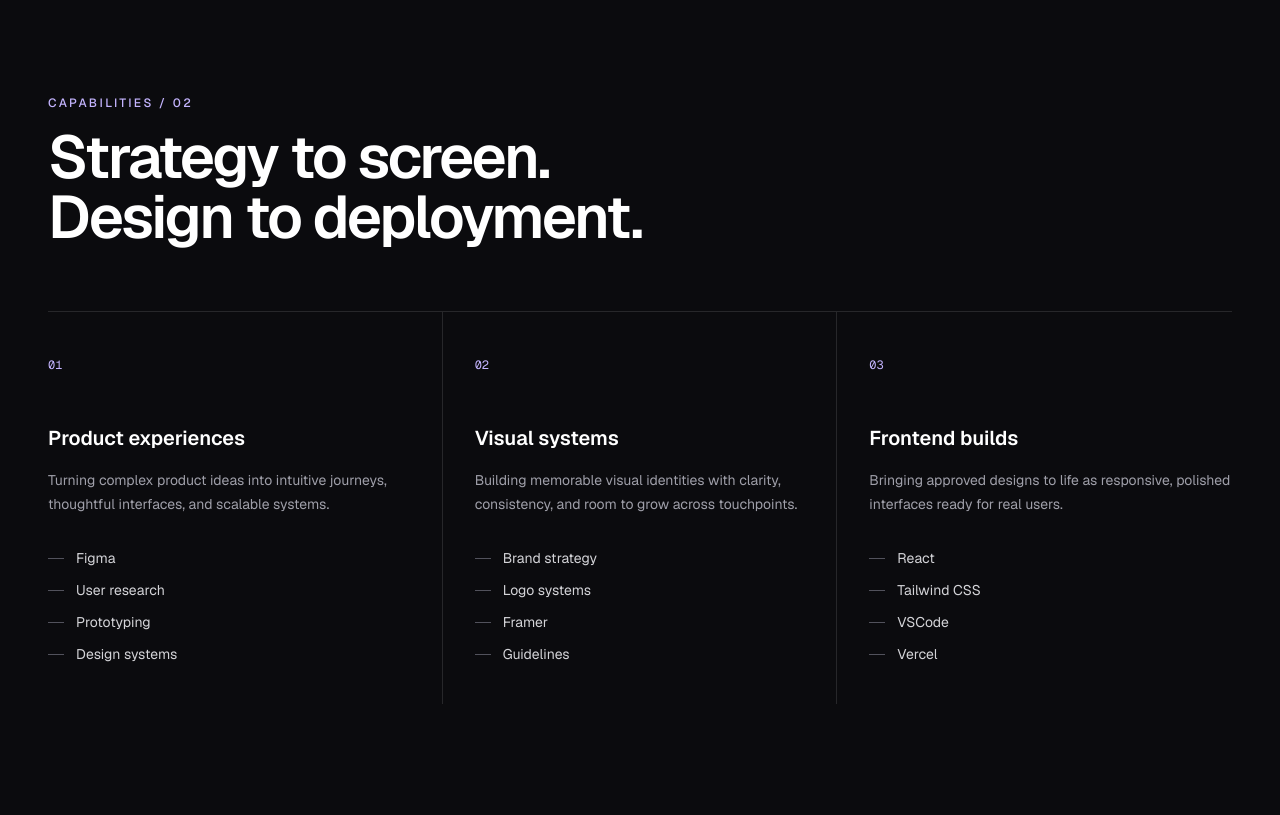
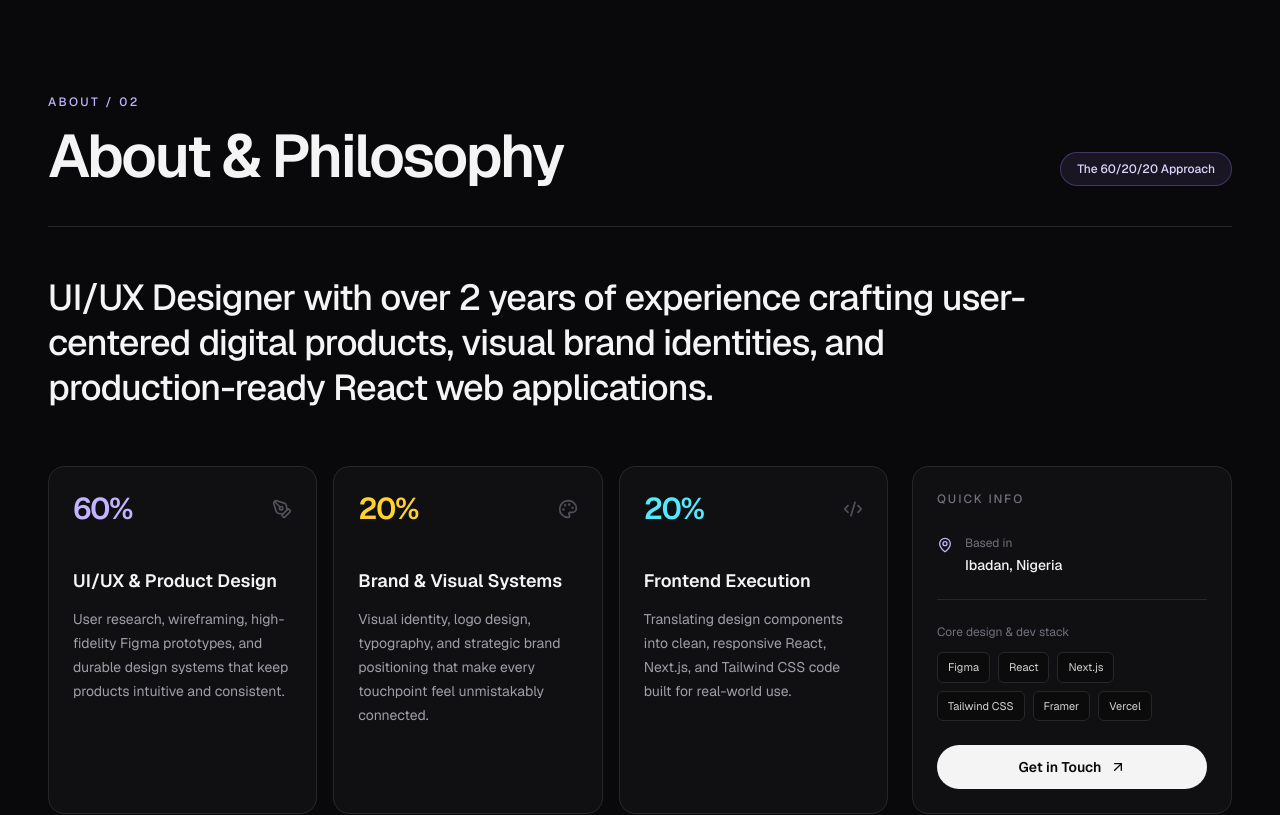
Before and after one commit to Youngee2024/my-portfolio, a Next.js app: page / in a window 1280 px wide. Shown: the part 3320-4135 px from the top of the page. Built offline with nearby package versions, Linux system fonts and the light colour scheme.

Commit message:
feat: implement About section with smooth scroll anchor

```diff
--- a/app/page.tsx
+++ b/app/page.tsx
@@ -164,7 +164,7 @@ export default function Home() {
       </header>
 
       <main id="top">
-        <section id="about" className="relative isolate scroll-mt-24 overflow-hidden">
+        <section id="hero" className="relative isolate overflow-hidden">
           <div className="absolute top-0 left-1/2 -z-10 h-[42rem] w-[64rem] -translate-x-1/2 rounded-full bg-violet-600/8 blur-3xl" />
           <div className="mx-auto grid min-h-[calc(100svh-4.5rem)] max-w-7xl items-center gap-16 px-5 py-24 sm:px-8 lg:grid-cols-[1.25fr_.75fr] lg:px-12 lg:py-28">
             <div>
@@ -325,10 +325,93 @@ export default function Home() {
           </div>
         </section>
 
+        <section id="about" className="scroll-mt-24 bg-zinc-950 py-24 sm:py-32">
+          <div className="mx-auto max-w-7xl px-5 sm:px-8 lg:px-12">
+            <div className="flex flex-col gap-5 border-b border-zinc-800 pb-10 sm:flex-row sm:items-end sm:justify-between">
+              <div>
+                <p className="mb-4 text-xs font-medium tracking-[0.2em] text-violet-300 uppercase">About / 02</p>
+                <h2 className="text-4xl font-semibold tracking-[-0.04em] text-zinc-100 sm:text-6xl">About &amp; Philosophy</h2>
+              </div>
+              <span className="w-fit rounded-full border border-violet-400/30 bg-violet-400/10 px-4 py-2 text-xs font-medium text-violet-200">
+                The 60/20/20 Approach
+              </span>
+            </div>
+
+            <p className="mt-12 max-w-5xl text-2xl leading-snug font-medium tracking-[-0.025em] text-zinc-100 sm:text-4xl sm:leading-tight">
+              {personalInfo.bio}
+            </p>
+
+            <div className="mt-14 grid gap-6 lg:grid-cols-[minmax(0,1fr)_20rem]">
+              <div className="grid gap-4 md:grid-cols-3">
+                <article className="group rounded-2xl border border-zinc-800 bg-zinc-900/50 p-6 transition duration-300 hover:-translate-y-1 hover:border-violet-400/35">
+                  <div className="flex items-center justify-between">
+                    <span className="text-3xl font-semibold tracking-[-0.05em] text-violet-300">60%</span>
+                    <PenTool className="size-5 text-zinc-600 transition group-hover:text-violet-300" />
+                  </div>
+                  <h3 className="mt-10 text-lg font-semibold text-zinc-100">UI/UX &amp; Product Design</h3>
+                  <p className="mt-3 text-sm leading-6 text-zinc-400">
+                    User research, wireframing, high-fidelity Figma prototypes, and durable design systems that keep products intuitive and consistent.
+                  </p>
+                </article>
+
+                <article className="group rounded-2xl border border-zinc-800 bg-zinc-900/50 p-6 transition duration-300 hover:-translate-y-1 hover:border-amber-400/35">
+                  <div className="flex items-center justify-between">
+                    <span className="text-3xl font-semibold tracking-[-0.05em] text-amber-300">20%</span>
+                    <Palette className="size-5 text-zinc-600 transition group-hover:text-amber-300" />
+                  </div>
+                  <h3 className="mt-10 text-lg font-semibold text-zinc-100">Brand &amp; Visual Systems</h3>
+                  <p className="mt-3 text-sm leading-6 text-zinc-400">
+                    Visual identity, logo design, typography, and strategic brand positioning that make every touchpoint feel unmistakably connected.
+                  </p>
+                </article>
+
+                <article className="group rounded-2xl border border-zinc-800 bg-zinc-900/50 p-6 transition duration-300 hover:-translate-y-1 hover:border-cyan-400/35">
+                  <div className="flex items-center justify-between">
+                    <span className="text-3xl font-semibold tracking-[-0.05em] text-cyan-300">20%</span>
+                    <Code2 className="size-5 text-zinc-600 transition group-hover:text-cyan-300" />
+                  </div>
+                  <h3 className="mt-10 text-lg font-semibold text-zinc-100">Frontend Execution</h3>
+                  <p className="mt-3 text-sm leading-6 text-zinc-400">
+                    Translating design components into clean, responsive React, Next.js, and Tailwind CSS code built for real-world use.
+                  </p>
+                </article>
+              </div>
+
+              <aside className="flex flex-col rounded-2xl border border-zinc-800 bg-zinc-900/50 p-6">
+                <p className="text-xs font-medium tracking-[0.16em] text-zinc-500 uppercase">Quick info</p>
+                <div className="mt-7 flex items-start gap-3 border-b border-zinc-800 pb-6">
+                  <MapPin className="mt-0.5 size-4 shrink-0 text-violet-300" />
+                  <div>
+                    <p className="text-xs text-zinc-500">Based in</p>
+                    <p className="mt-1 text-sm font-medium text-zinc-100">{personalInfo.location}</p>
+                  </div>
+                </div>
+                <div className="py-6">
+                  <p className="text-xs text-zinc-500">Core design &amp; dev stack</p>
+                  <div className="mt-3 flex flex-wrap gap-2">
+                    {["Figma", "React", "Next.js", "Tailwind CSS", "Framer", "Vercel"].map((tool) => (
+                      <span key={tool} className="rounded-md border border-zinc-800 bg-zinc-950/70 px-2.5 py-1.5 text-[11px] text-zinc-300">
+                        {tool}
+                      </span>
+                    ))}
+                  </div>
+                </div>
+                <a
+                  href={`mailto:${personalInfo.email}`}
+                  className="group mt-auto inline-flex h-11 items-center justify-center gap-2 rounded-full bg-zinc-100 px-5 text-sm font-semibold text-zinc-950 transition hover:bg-violet-300"
+                >
+                  Get in Touch
+                  <ArrowUpRight className="size-4 transition-transform group-hover:translate-x-0.5 group-hover:-translate-y-0.5" />
+                </a>
+              </aside>
+            </div>
+          </div>
+        </section>
+
         <section id="capabilities" className="scroll-mt-24 border-y border-zinc-900 bg-zinc-900/20 py-24 sm:py-32">
           <div className="mx-auto max-w-7xl px-5 sm:px-8 lg:px-12">
             <div className="max-w-3xl">
-              <p className="mb-4 text-xs font-medium tracking-[0.2em] text-violet-300 uppercase">Capabilities / 02</p>
+              <p className="mb-4 text-xs font-medium tracking-[0.2em] text-violet-300 uppercase">Capabilities / 03</p>
               <h2 className="text-4xl font-semibold tracking-[-0.04em] text-white sm:text-6xl">Strategy to screen.<br />Design to deployment.</h2>
             </div>
             <div className="mt-16 grid border-t border-zinc-800 md:grid-cols-3 md:divide-x md:divide-zinc-800">
```
